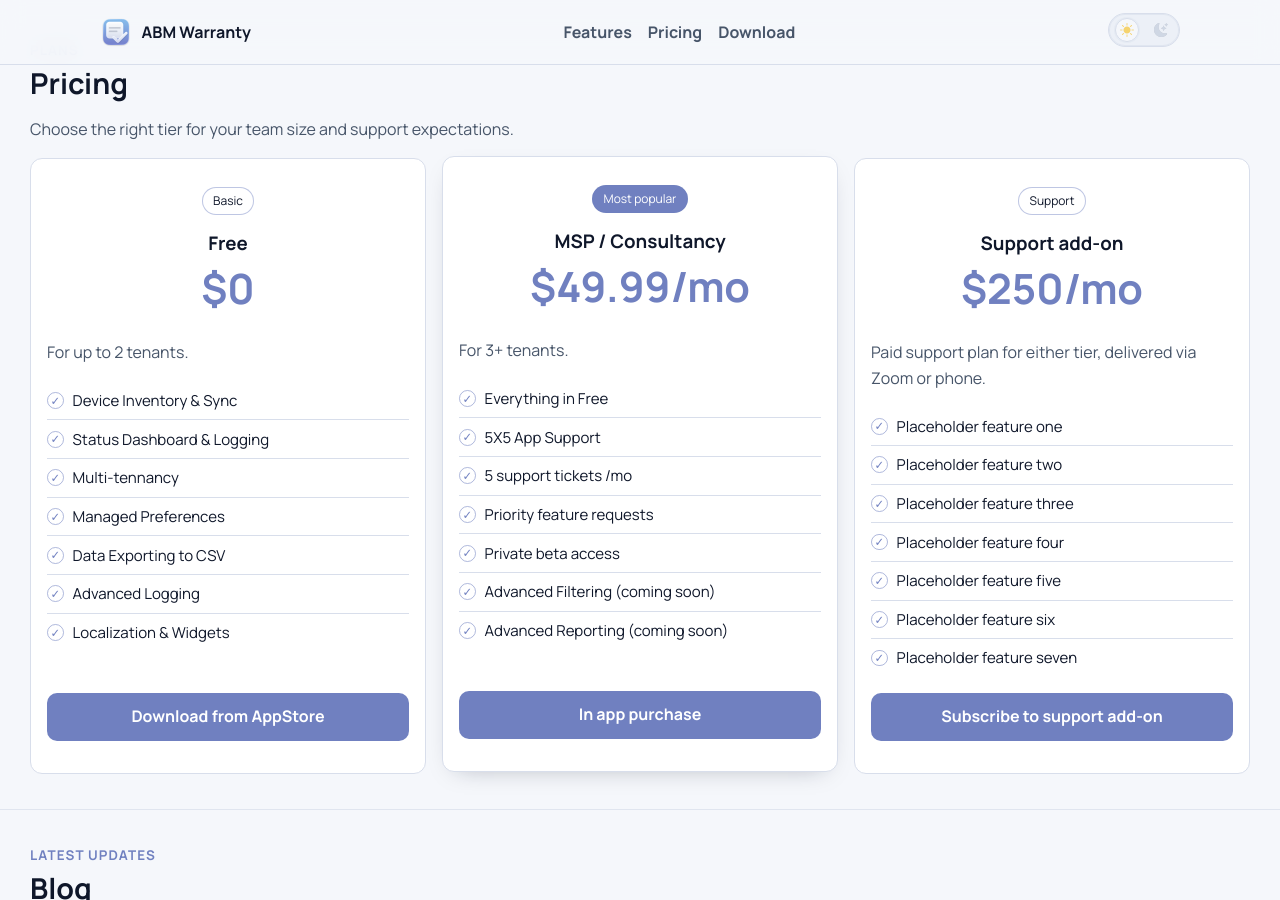
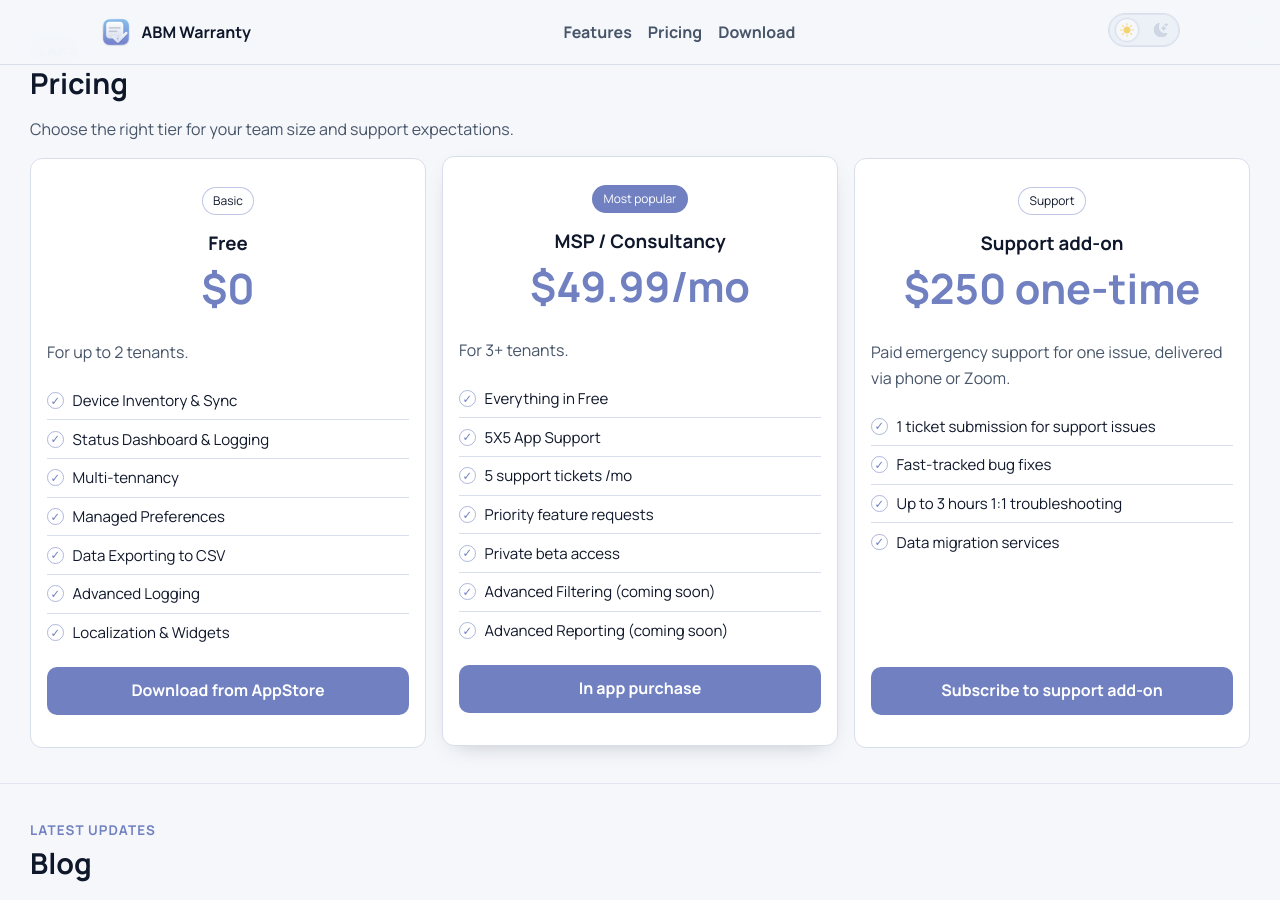
Before and after one commit to jonbrown21/abmwarranty, a Jekyll site: the page built from index.md, in a window 1280 px wide and 900 px high, scrolled down 4042 px. Built offline with Jekyll 4.4.1, drawn with Linux system fonts in a browser that asks for light colours.

Commit message:
feat: update support add-on to one-time issue plan details

```diff
--- a/_includes/sections/pricing.html
+++ b/_includes/sections/pricing.html
@@ -41,16 +41,13 @@
       <article class="abm-card pricing-card">
         <p class="plan-badge">Support</p>
         <h3>Support add-on</h3>
-        <p class="price">$250/mo</p>
-        <p>Paid support plan for either tier, delivered via Zoom or phone.</p>
+        <p class="price">$250 one-time</p>
+        <p>Paid emergency support for one issue, delivered via phone or Zoom.</p>
         <ul class="feature-list">
-          <li><span class="feature-check" aria-hidden="true">✓</span>Placeholder feature one</li>
-          <li><span class="feature-check" aria-hidden="true">✓</span>Placeholder feature two</li>
-          <li><span class="feature-check" aria-hidden="true">✓</span>Placeholder feature three</li>
-          <li><span class="feature-check" aria-hidden="true">✓</span>Placeholder feature four</li>
-          <li><span class="feature-check" aria-hidden="true">✓</span>Placeholder feature five</li>
-          <li><span class="feature-check" aria-hidden="true">✓</span>Placeholder feature six</li>
-          <li><span class="feature-check" aria-hidden="true">✓</span>Placeholder feature seven</li>
+          <li><span class="feature-check" aria-hidden="true">✓</span>1 ticket submission for support issues</li>
+          <li><span class="feature-check" aria-hidden="true">✓</span>Fast-tracked bug fixes</li>
+          <li><span class="feature-check" aria-hidden="true">✓</span>Up to 3 hours 1:1 troubleshooting</li>
+          <li><span class="feature-check" aria-hidden="true">✓</span>Data migration services</li>
         </ul>
         <p class="abm-cta-row"><a class="abm-btn full-width" href="/buy" target="_blank" rel="noopener noreferrer" aria-label="Subscribe to support add-on plan">Subscribe to support add-on</a></p>
       </article>
```
